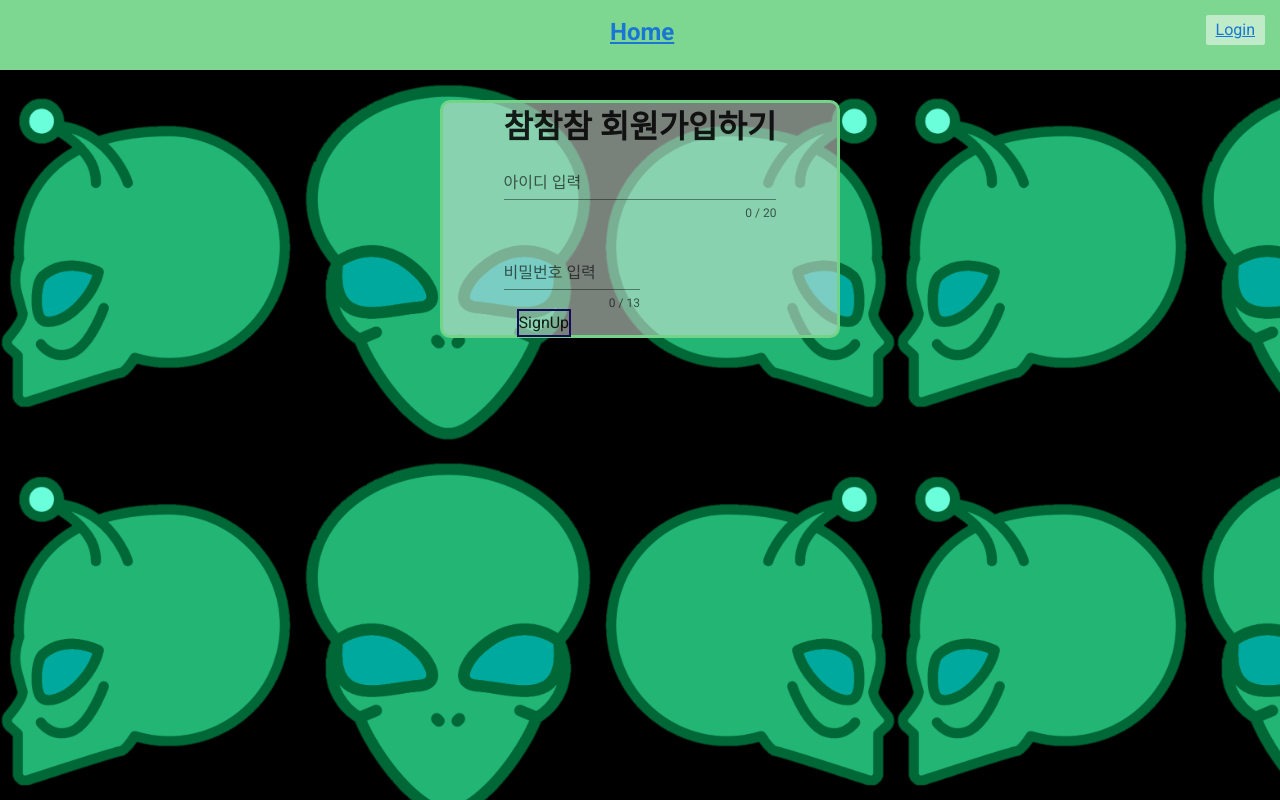
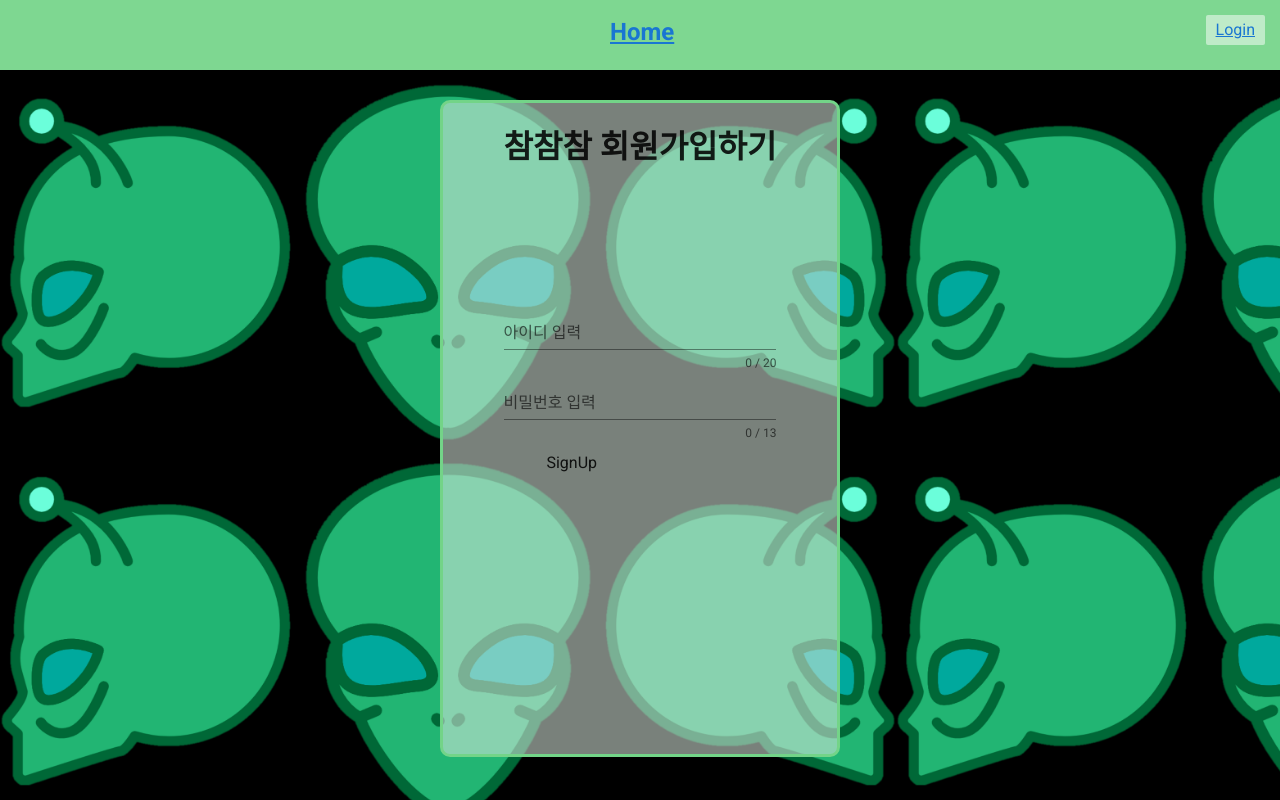
Before and after one commit to shlee9605/rpiMiniFront, a Vue app: page /signup in a window 1280 px wide. Built offline with nearby package versions, Linux system fonts and the light colour scheme.

Commit message:
form change

```diff
--- a/src/views/Home.vue
+++ b/src/views/Home.vue
@@ -171,7 +171,7 @@ import {profile} from '../api'
   }
   </script>
 
-  <style>
+  <style scoped>
   .home-title {
     padding: 10px;
     font-size: 18px;
--- a/src/views/Login.vue
+++ b/src/views/Login.vue
@@ -2,46 +2,37 @@
   <div class="login">
     <div></div>
     <div><h1>참참참 로그인하기</h1></div>
-    <!-- <v-col cols="60" xs="60" sm="40" md="40" lg="40" class="ma-auto"> -->
-      <!-- <div class="loginbox"> -->
       <div class="lineContainer">
 
         <form @submit.prevent="onSubmit" >
           <div class = "innerDiv">
             <label for="userid">Userid : </label>
-            <input class="form-control" type="text" name="userid"
+            <v-text-field class="form-control" type="text" name="userid"
               v-model="userid" autofocus placeholder="e.g., test@test.com" />
           </div>
           <div class = "innerDiv">
-
             <label for="password">Passwrod : </label>
-            <input class="form-control" type="password"
+            <v-text-field  class="form-control" type="password"
               v-model="password" placeholder="123123" />
-
           </div>
           <div class = "innerDiv"></div>
           <div class = "innerDiv2">
             <div>
-
             </div>
             <div>
             <button  class="btn" :class="{'btn-success': !invalidForm}" type="submit"
               :disabled="invalidForm"> Log In </button>
-
             <button  class="btn" :class="{'btn-success': !invalidForm}" type="submit"
               :disabled="invalidForm"> <router-link to="/signup"> signup</router-link> </button>
-
             </div>
 
           </div>
         </form>
         <div>
             </div>
-      <!-- </div> -->
       </div>
 
       <p class="error" v-if="error">{{error}}</p>
-    <!-- </v-col> -->
 
     <div>
     </div>
@@ -86,7 +77,7 @@ export default {
 }
 </script>
 
-<style>
+<style scoped>
 .login {
   width: 400px;
   height: 90%;
--- a/src/views/NotFound.vue
+++ b/src/views/NotFound.vue
@@ -27,7 +27,7 @@
   }
   </script>
 
-  <style>
+  <style scoped>
   .logoimg {
     align-items: center;
     display: flex;
--- a/src/views/SignUp.vue
+++ b/src/views/SignUp.vue
@@ -1,8 +1,8 @@
 <template>
-  <div>
-   <div class="login">
-    <v-col cols="60" xs="60" sm="40" md="40" lg="40" class="ma-auto">
+  <div class="signUp">
+   <div>
     <h1 class="headOne">참참참 회원가입하기</h1>
+    <div class="lineContainer">
     <ValidationObserver
       ref="signUpForm"
       v-slot="{ handleSubmit, invalidForm, validate }">
@@ -20,7 +20,7 @@
           </ValidationProvider>
       </div>
 
-      <div class = "innerDiv2">
+      <div class = "innerDiv1_2">
       <ValidationProvider
           name="비밀번호" rules="required|min:6" v-slot="{errors}">
           <v-text-field
@@ -28,19 +28,18 @@
             type="password"
             :counter="13"
             :error-messages="errors"
-
             label="비밀번호 입력"
             required
           ></v-text-field>
           </ValidationProvider>
       </div>
-      <div class = "innerDiv3">
+      <div class = "innerDiv2">
       <button  class="btn"
        :disabled="invalidForm || !validate" type="submit"> SignUp </button>
       </div>
     </form>
     </ValidationObserver>
-    </v-col>
+    </div>
   </div>
 
   </div>
@@ -86,13 +85,41 @@ export default {
 </script>
 
 <style scoped>
-.headOne {
+.headOne{
+  padding-top: 20px;
+}
 
+.signUp {
+  width: 400px;
+  height: 90%;
+  margin: auto;
+  margin-top: 30px;
+  border: 3px solid rgb(115, 212, 136);
+  background-color: rgba(220, 236, 224, 0.548);
+  border-radius: 10px;
+  display: grid;
+  flex-wrap: wrap;
+}
+
+div {
+  justify-content: center;
 }
 .innerDiv1{
-  padding-bottom: 10px;
+  padding-top: 120px;
+  width: 100%;
+  height:100%;
+  margin-top: 10px;
+}
+.innerDiv2{
+  width: 100%;
+  height:100%;
+  margin-top: 10px;
+  display: grid;
+  grid-template-columns: 50% 50%;
+
 }
 
 
 
+
 </style>
```
